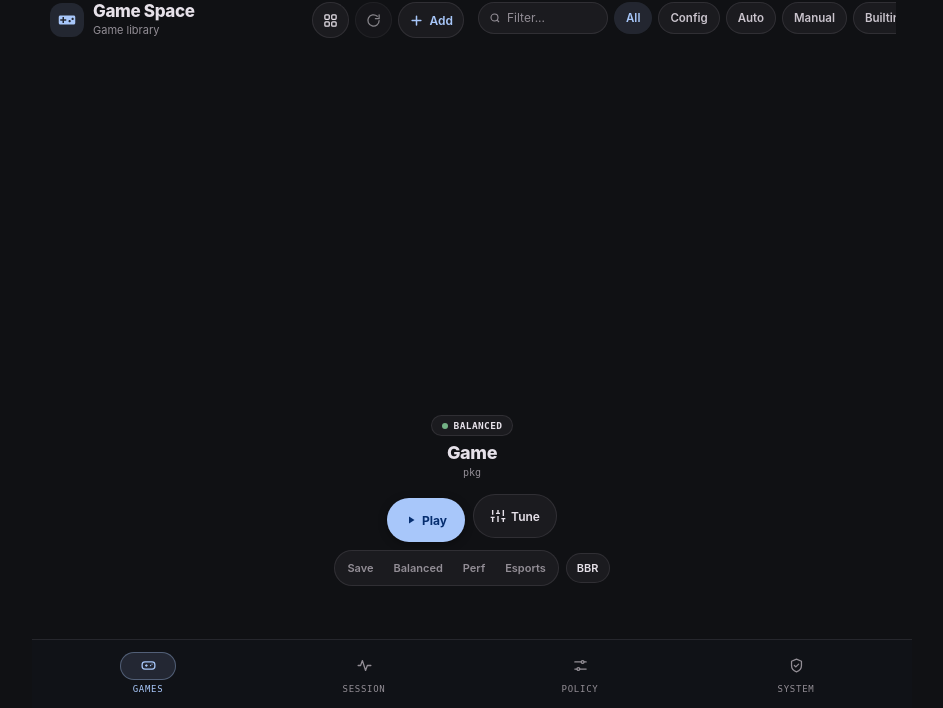
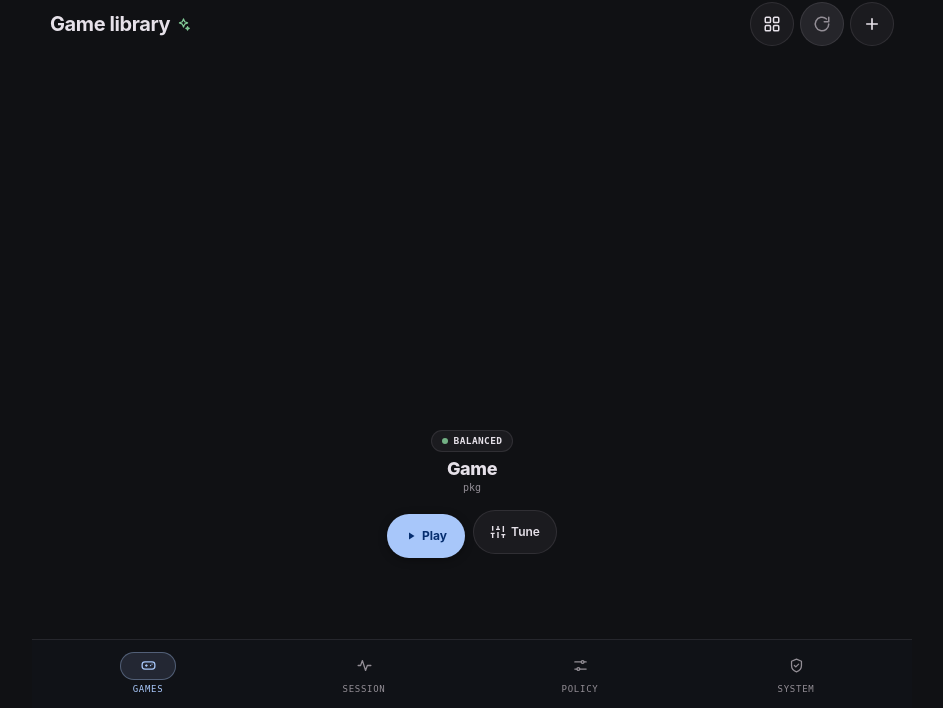
Before and after one commit to nangningtung/frameboost-v2, a web app: page / in a window 1280 px wide. Shown: the part 92-800 px from the top of the page, without its empty margins (168-1111 px from the left). Run offline with its HTML, style and script files only (its server is not run), Linux system fonts and the light colour scheme; data that the repository does not hold is empty.

Commit message:
revert(webui): kembalikan tab Game ke tampilan sebelumnya

```diff
--- a/module-src/webroot/app.js
+++ b/module-src/webroot/app.js
@@ -1473,16 +1473,7 @@
       const d = buildGameCardData(activeGame);
       if (carouselHero) carouselHero.style.setProperty("--tile-hue", d.hue);
       if (carouselHeroTitle) carouselHeroTitle.textContent = activeGame.name || activeGame.pkg;
-      if (carouselHeroSub) carouselHeroSub.textContent = activeGame.profile || activeGame.pkg;
-      const presetNow = (activeGame.preset || "BALANCED").toUpperCase();
-      document.querySelectorAll(".seg-mini-btn[data-game-preset]").forEach((b) => {
-        b.classList.toggle("active", b.dataset.gamePreset === presetNow);
-      });
-      const bbrBtnHero = document.getElementById("carousel-hero-bbr");
-      if (bbrBtnHero) {
-        bbrBtnHero.classList.toggle("active", !!activeGame.auto_bbr);
-        bbrBtnHero.textContent = activeGame.auto_bbr ? "BBR On" : "BBR Off";
-      }
+      if (carouselHeroSub) carouselHeroSub.textContent = activeGame.pkg;
       if (carouselHeroPreset) {
         carouselHeroPreset.textContent = d.currentPreset;
         carouselHeroPreset.className = "carousel-hero-preset preset-badge preset-badge-" + d.currentPreset.toLowerCase();
@@ -1515,7 +1506,7 @@
         btnViewToggle.innerHTML = viewToggleIcons.grid;
         btnViewToggle.dataset.mode = "carousel";
       }
-      renderCarousel(carouselFiltered);
+      renderCarousel(carouselFiltered.length ? carouselFiltered : allGames);
     } else {
       if (gamesCarouselView) gamesCarouselView.classList.add("hidden");
       gamesContainer.classList.remove("hidden");
@@ -1531,26 +1522,8 @@
     carousel: '<svg viewBox="0 0 24 24" aria-hidden="true" fill="none" stroke="currentColor" stroke-width="2" stroke-linecap="round" stroke-linejoin="round"><rect x="6" y="3" width="12" height="18" rx="2.5"/><path d="M2.5 8v8M21.5 8v8"/></svg>'
   };
 
-  // Filter: pencarian teks + sumber game (chip Config / Auto / Manual / Builtin).
-  let gameFilter = { source: "all", query: "" };
-  function filteredGames() {
-    const q = gameFilter.query.trim().toLowerCase();
-    return (allGames || []).filter((g) => {
-      if (gameFilter.source !== "all" && g.source !== gameFilter.source) return false;
-      if (!q) return true;
-      return (g.name || "").toLowerCase().includes(q) || (g.pkg || "").toLowerCase().includes(q);
-    });
-  }
   function applyFilter() {
-    const list = filteredGames();
-    const sub = document.getElementById("games-sub");
-    if (sub) {
-      const total = (allGames || []).length;
-      sub.textContent = total === list.length
-        ? `${total} game terpasang`
-        : `${list.length} dari ${total} game`;
-    }
-    renderGamesList(list);
+    renderGamesList(allGames);
   }
 
   const gamesListView = document.getElementById("games-list-view");
@@ -1885,50 +1858,6 @@
   carouselHeroTune?.addEventListener("click", () => {
     const activeCard = carouselStage?.querySelector(".cover-card-active");
     if (activeCard) openGameDetail(activeCard.dataset.pkg);
-  });
-
-  // Filter bindings
-  document.getElementById("game-search-input")?.addEventListener("input", (e) => {
-    gameFilter.query = e.target.value || "";
-    applyFilter();
-  });
-  document.querySelectorAll(".filter-strip .chip-btn[data-source]").forEach((chip) => {
-    chip.addEventListener("click", () => {
-      gameFilter.source = chip.dataset.source;
-      document.querySelectorAll(".filter-strip .chip-btn[data-source]").forEach((c) => {
-        c.classList.toggle("active", c === chip);
-      });
-      applyFilter();
-    });
-  });
-
-  // Quick bar hero: ganti preset / BBR untuk game yang sedang di tengah carousel.
-  // Memakai perintah set_game_profile yang sama dengan halaman detail.
-  async function setHeroGameProfile(preset, bbr) {
-    const game = carouselFiltered[carouselIndex];
-    if (!game) return;
-    const res = await sendSocketCmd(`set_game_profile ${game.pkg} ${preset} ${bbr ? "1" : "0"}`);
-    try {
-      const data = JSON.parse(res);
-      if (data.games) allGames = data.games;
-    } catch (e) {}
-    applyFilter();
-    const idx = carouselFiltered.findIndex((g) => g.pkg === game.pkg);
-    if (idx >= 0) carouselIndex = idx;
-    updateHeroAndDots(carouselFiltered);
-  }
-  document.querySelectorAll(".seg-mini-btn[data-game-preset]").forEach((btn) => {
-    btn.addEventListener("click", () => {
-      const game = carouselFiltered[carouselIndex];
-      if (!game) return;
-      setHeroGameProfile(btn.dataset.gamePreset, !!game.auto_bbr);
-    });
-  });
-  document.getElementById("carousel-hero-bbr")?.addEventListener("click", () => {
-    const game = carouselFiltered[carouselIndex];
-    if (!game) return;
-    const preset = (game.preset || "BALANCED").toUpperCase();
-    setHeroGameProfile(preset, !game.auto_bbr);
   });
 
   // Initial load of games
--- a/module-src/webroot/index.html
+++ b/module-src/webroot/index.html
@@ -5,7 +5,7 @@
   <meta name="viewport" content="width=device-width, initial-scale=1.0, viewport-fit=cover">
   <meta name="color-scheme" content="dark">
   <title>Secreto Space</title>
-  <link rel="stylesheet" href="style.css?v=0.1.0-ui13">
+  <link rel="stylesheet" href="style.css?v=0.1.0-ui12">
 </head>
 <body>
   <div class="app-container">
@@ -257,43 +257,29 @@
 
       <!-- ===================== 2. GAMES ===================== -->
       <section class="tab-panel active" id="tab-games">
-        <div class="games-head">
-          <div class="games-brand">
-            <div class="games-brand-badge" aria-hidden="true">
-              <svg viewBox="0 0 24 24" fill="currentColor"><path d="M21 6H3c-1.1 0-2 .9-2 2v8c0 1.1.9 2 2 2h18c1.1 0 2-.9 2-2V8c0-1.1-.9-2-2-2zm-10 7H8v3H6v-3H3v-2h3V8h2v3h3v2zm4.5 2c-.83 0-1.5-.67-1.5-1.5s.67-1.5 1.5-1.5 1.5.67 1.5 1.5-.67 1.5-1.5 1.5zm4-3c-.83 0-1.5-.67-1.5-1.5S18.67 9 19.5 9s1.5.67 1.5 1.5-.67 1.5-1.5 1.5z"/></svg>
-            </div>
-            <div>
-              <h2 class="games-title">Game Space</h2>
-              <span id="games-sub" class="games-sub">Game library</span>
-            </div>
-          </div>
+        <div class="section-header">
+          <h2>
+            Game library
+            <span class="auto-badge" title="Games detected automatically">
+              <svg viewBox="0 0 24 24" fill="none" stroke="currentColor" stroke-width="2" stroke-linecap="round" stroke-linejoin="round" aria-hidden="true">
+                <path d="M12 3l1.9 4.6L18.5 9.5 13.9 11.4 12 16l-1.9-4.6L5.5 9.5l4.6-1.9z"/>
+                <path d="M18.5 15.5l.8 1.9 1.9.8-1.9.8-.8 1.9-.8-1.9-1.9-.8 1.9-.8z"/>
+              </svg>
+            </span>
+          </h2>
           <div class="games-actions-row">
-            <button id="btn-view-toggle" class="icon-pill-btn" title="Switch view" aria-label="Switch view mode" type="button"></button>
-            <button id="btn-scan-games" class="icon-pill-btn" title="Rescan installed games" aria-label="Refresh games" type="button">
+            <button id="btn-view-toggle" class="btn btn-icon-only" title="Switch view" aria-label="Switch view mode" type="button"></button>
+            <button id="btn-scan-games" class="btn btn-icon-only" title="Rescan installed games" aria-label="Refresh games" type="button">
               <svg viewBox="0 0 24 24" fill="none" stroke="currentColor" stroke-width="2" stroke-linecap="round" stroke-linejoin="round" aria-hidden="true">
                 <path d="M21 12a9 9 0 1 1-3-6.7"/><path d="M21 3v6h-6"/>
               </svg>
             </button>
-            <button id="btn-toggle-add-drawer" class="icon-pill-btn icon-pill-add" title="Add custom game" aria-label="Add custom game" type="button">
-              <svg viewBox="0 0 24 24" fill="none" stroke="currentColor" stroke-width="2.4" stroke-linecap="round" aria-hidden="true">
+            <button id="btn-toggle-add-drawer" class="btn btn-icon-only" title="Add custom game" aria-label="Add custom game" type="button">
+              <svg viewBox="0 0 24 24" fill="none" stroke="currentColor" stroke-width="2.2" stroke-linecap="round" aria-hidden="true">
                 <path d="M12 5v14M5 12h14"/>
               </svg>
-              <span>Add</span>
             </button>
           </div>
-        </div>
-
-        <!-- Filter: pencarian + sumber game -->
-        <div class="filter-strip" role="toolbar" aria-label="Filter games">
-          <label class="search-box">
-            <svg width="12" height="12" viewBox="0 0 24 24" fill="none" stroke="currentColor" stroke-width="2.2" aria-hidden="true"><circle cx="11" cy="11" r="7"/><path d="m20 20-3.5-3.5"/></svg>
-            <input id="game-search-input" type="search" placeholder="Filter..." autocomplete="off" aria-label="Filter games by name">
-          </label>
-          <button class="chip-btn active" data-source="all" type="button">All</button>
-          <button class="chip-btn" data-source="config" type="button">Config</button>
-          <button class="chip-btn" data-source="auto" type="button">Auto</button>
-          <button class="chip-btn" data-source="manual" type="button">Manual</button>
-          <button class="chip-btn" data-source="builtin" type="button">Builtin</button>
         </div>
 
         <!-- Add Game Modal -->
@@ -335,15 +321,6 @@
                   </svg>
                   <span>Tune</span>
                 </button>
-              </div>
-              <div class="carousel-quick-row">
-                <div class="segmented-mini" role="group" aria-label="Preset game">
-                  <button class="seg-mini-btn" data-game-preset="BATTERY" type="button">Save</button>
-                  <button class="seg-mini-btn" data-game-preset="BALANCED" type="button">Balanced</button>
-                  <button class="seg-mini-btn" data-game-preset="PERFORMANCE" type="button">Perf</button>
-                  <button class="seg-mini-btn" data-game-preset="ESPORTS" type="button">Esports</button>
-                </div>
-                <button id="carousel-hero-bbr" class="icon-pill-btn carousel-bbr-btn" type="button">BBR</button>
               </div>
             </div>
           </div>
@@ -816,6 +793,6 @@
 
   <div id="toast" class="toast hidden"></div>
 
-  <script src="app.js?v=0.1.0-ui13"></script>
+  <script src="app.js?v=0.1.0-ui12"></script>
 </body>
 </html>
--- a/module-src/webroot/style.css
+++ b/module-src/webroot/style.css
@@ -2818,199 +2818,3 @@ button:disabled,
 .toast.hidden {
   display: none;
 }
-
-/* ---------------------------------------------------------------- GAME SPACE header + filter (Pixel OS reference) */
-.games-head {
-  display: flex;
-  align-items: center;
-  justify-content: space-between;
-  gap: 10px;
-  padding: 2px 2px 0;
-}
-
-.games-brand {
-  display: flex;
-  align-items: center;
-  gap: 9px;
-  min-width: 0;
-}
-
-.games-brand-badge {
-  width: 34px;
-  height: 34px;
-  flex: none;
-  border-radius: 12px;
-  background: var(--accent-soft);
-  color: var(--accent);
-  display: flex;
-  align-items: center;
-  justify-content: center;
-}
-
-.games-brand-badge svg {
-  width: 18px;
-  height: 18px;
-}
-
-.games-title {
-  font-size: 17px;
-  font-weight: 800;
-  letter-spacing: -0.02em;
-  line-height: 1.1;
-  color: var(--text);
-  white-space: nowrap;
-}
-
-.games-sub {
-  display: block;
-  margin-top: 2px;
-  font-size: 11px;
-  color: var(--text-dim);
-  white-space: nowrap;
-  overflow: hidden;
-  text-overflow: ellipsis;
-}
-
-.games-head .games-actions-row {
-  display: flex;
-  align-items: center;
-  gap: 6px;
-  flex: none;
-}
-
-.icon-pill-btn {
-  display: inline-flex;
-  align-items: center;
-  justify-content: center;
-  gap: 5px;
-  height: 36px;
-  min-width: 36px;
-  padding: 0 10px;
-  flex: none;
-  border-radius: var(--radius-pill);
-  border: 1px solid var(--line);
-  background: var(--bg-surface);
-  color: var(--text);
-  font-size: 12px;
-  font-weight: 600;
-  transition: transform 0.15s var(--ease-emph), background-color 0.2s var(--ease-emph);
-}
-
-.icon-pill-btn svg {
-  width: 15px;
-  height: 15px;
-}
-
-.icon-pill-btn:active {
-  transform: scale(0.95);
-}
-
-.icon-pill-add {
-  color: var(--accent);
-}
-
-.filter-strip {
-  display: flex;
-  align-items: center;
-  gap: 6px;
-  overflow-x: auto;
-  scrollbar-width: none;
-  padding: 2px 0;
-}
-
-.filter-strip::-webkit-scrollbar {
-  display: none;
-}
-
-.search-box {
-  display: flex;
-  align-items: center;
-  gap: 6px;
-  flex: none;
-  height: 32px;
-  min-width: 118px;
-  padding: 0 10px;
-  border-radius: var(--radius-pill);
-  border: 1px solid var(--line);
-  background: var(--bg-surface);
-  color: var(--text-dim);
-}
-
-.search-box input {
-  width: 90px;
-  min-width: 0;
-  background: transparent;
-  border: none;
-  outline: none;
-  font-size: 12px;
-  color: var(--text);
-}
-
-.search-box input::placeholder {
-  color: var(--text-dim);
-}
-
-.chip-btn {
-  flex: none;
-  height: 32px;
-  padding: 0 11px;
-  border-radius: var(--radius-pill);
-  border: 1px solid var(--line);
-  background: var(--bg-surface);
-  color: var(--text-mid);
-  font-size: 11.5px;
-  font-weight: 600;
-  white-space: nowrap;
-  cursor: pointer;
-  transition: background-color 0.18s var(--ease-emph);
-}
-
-.chip-btn.active {
-  background: var(--accent-soft);
-  color: var(--accent);
-  border-color: transparent;
-}
-
-/* ---------------------------------------------------------------- hero quick bar (preset + BBR) */
-.carousel-quick-row {
-  display: flex;
-  align-items: center;
-  justify-content: center;
-  flex-wrap: wrap;
-  gap: 7px;
-  margin-top: 8px;
-}
-
-.segmented-mini {
-  display: inline-flex;
-  padding: 2px;
-  border-radius: var(--radius-pill);
-  border: 1px solid var(--line);
-  background: var(--bg-surface);
-}
-
-.seg-mini-btn {
-  min-height: 30px;
-  padding: 0 10px;
-  border-radius: var(--radius-pill);
-  font-size: 11px;
-  font-weight: 600;
-  color: var(--text-dim);
-  transition: background-color 0.18s var(--ease-emph), color 0.18s var(--ease-emph);
-}
-
-.seg-mini-btn.active {
-  background: var(--bg-raised);
-  color: var(--accent);
-}
-
-.carousel-bbr-btn {
-  height: 30px;
-  font-size: 11px;
-}
-
-.carousel-bbr-btn.active {
-  color: var(--accent);
-  background: var(--accent-soft);
-  border-color: var(--accent-line);
-}
```
